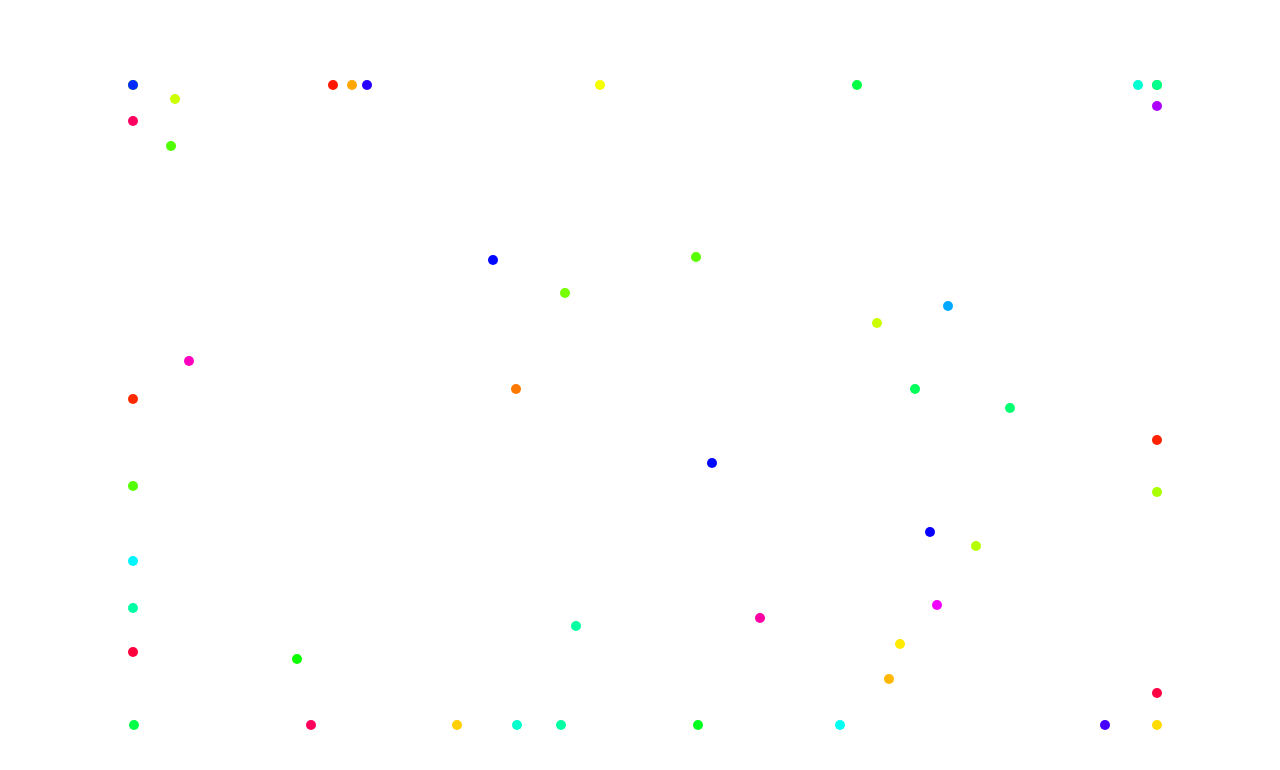
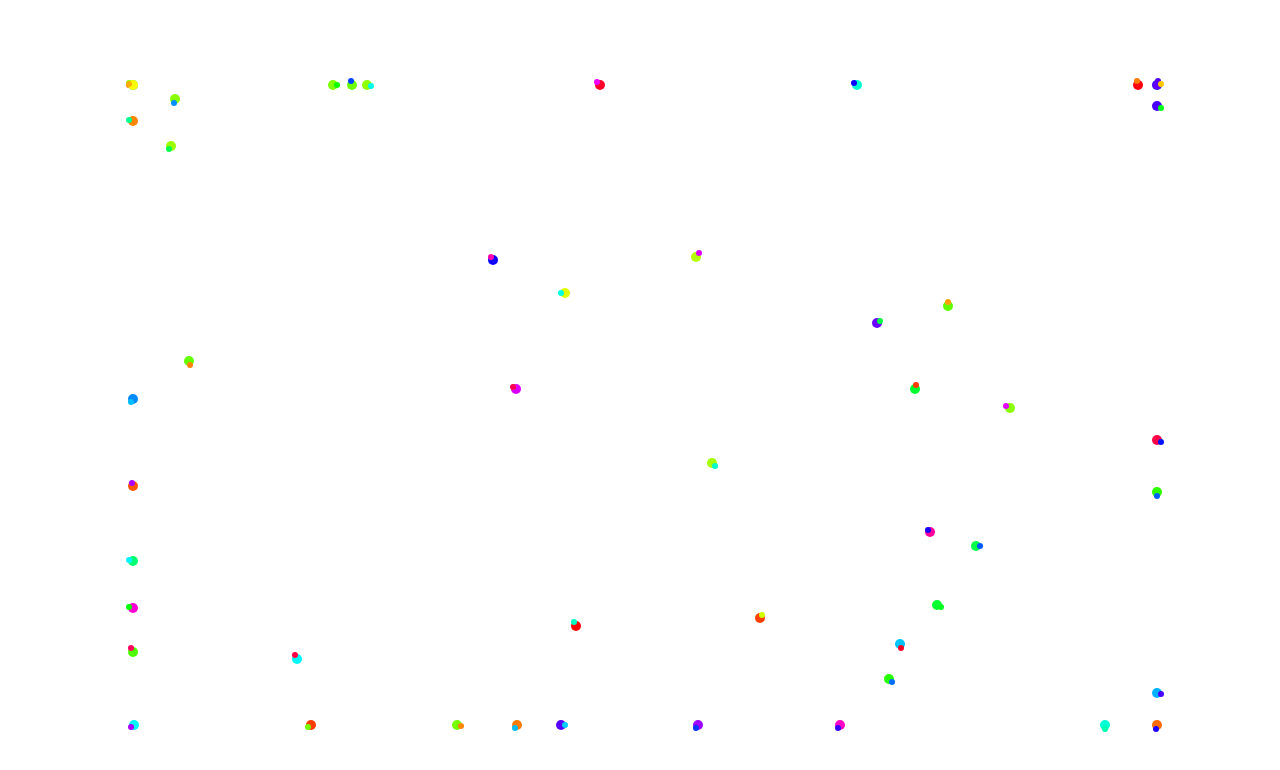
Before and after one commit to fildon/boids, a website with bundled scripts: page index.html in a window 1280 px wide. Built offline with nearby package versions, Linux system fonts and the light colour scheme.

Commit message:
Added beaks to show heading

```diff
--- a/bundle.js
+++ b/bundle.js
@@ -18,10 +18,8 @@ document.addEventListener("DOMContentLoaded", function () {
 exports.__esModule = true;
 var Boid = /** @class */ (function () {
     function Boid(container) {
-        this.element = document.createElement("div");
-        this.attachToContainer(container);
-        this.element.className = "boid";
-        this.element.style.backgroundColor = Boid.randomColor();
+        this.buildBody(container);
+        this.buildBeak();
         this.xPos = Math.random() * 80 + 10;
         this.yPos = Math.random() * 80 + 10;
         this.heading = Math.random() * 2 * Math.PI;
@@ -35,20 +33,34 @@ var Boid = /** @class */ (function () {
             }, 1000 / 12);
         })(this);
     };
+    Boid.prototype.buildBody = function (container) {
+        this.body = document.createElement("div");
+        this.attachToContainer(container);
+        this.body.className = "boid";
+        this.body.style.backgroundColor = Boid.randomColor();
+    };
+    Boid.prototype.buildBeak = function () {
+        this.beak = document.createElement("div");
+        this.body.insertAdjacentElement('beforeend', this.beak);
+        this.beak.className = "beak";
+        this.beak.style.backgroundColor = Boid.randomColor();
+    };
     Boid.prototype.move = function () {
         this.xPos += Boid.speed * Math.cos(this.heading);
         this.yPos += Boid.speed * Math.sin(this.heading);
         this.clipPosition();
         this.heading += Math.random() - 0.5;
-        this.element.style.left = this.xPos + 'vw';
-        this.element.style.top = this.yPos + 'vh';
+        this.body.style.left = this.xPos + 'vw';
+        this.body.style.top = this.yPos + 'vh';
+        this.beak.style.left = 4 * Math.cos(this.heading) + 2 + 'px';
+        this.beak.style.top = 4 * Math.sin(this.heading) + 2 + '2px';
     };
     Boid.prototype.clipPosition = function () {
         this.xPos = Math.min(Math.max(this.xPos, 10), 90);
         this.yPos = Math.min(Math.max(this.yPos, 10), 90);
     };
     Boid.prototype.attachToContainer = function (container) {
-        container.insertAdjacentElement('beforeend', this.element);
+        container.insertAdjacentElement('beforeend', this.body);
     };
     Boid.randomColor = function () {
         var hue = Math.random() * 360;
--- a/styles.css
+++ b/styles.css
@@ -4,3 +4,10 @@
     position: absolute;
     border-radius: 5px;
 }
+
+.beak {
+    height: 6px;
+    width: 6px;
+    position: absolute;
+    border-radius: 3px;
+}
```
Also changed, not shown: boid.js (+19 -7 lines), boid.ts (+23 -8 lines).
